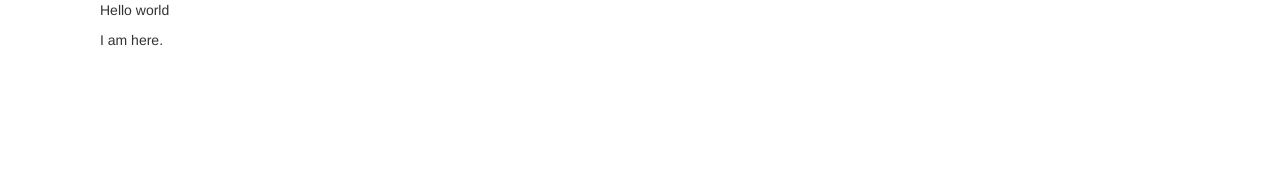
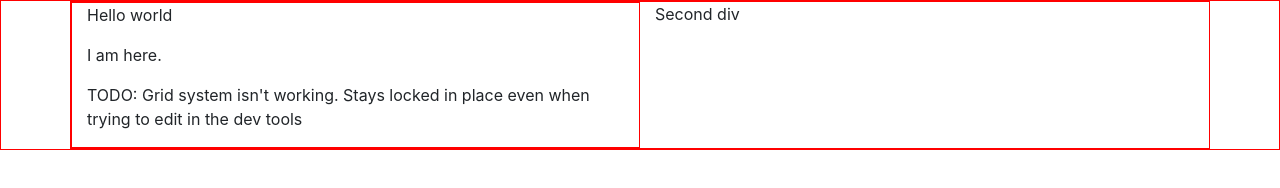
Before and after one commit to atp1o2/patch-up, a website: page index.html at #!/game in a window 1280 px wide. Drawn offline with nearby package versions, Linux system fonts and the light colour scheme; some packages are replaced by stand-ins of ours; a script that the page names is missing.

Commit message:
ui-bootstrap and bootstrap.css available

```diff
--- a/css/app.css
+++ b/css/app.css
@@ -0,0 +1 @@
+.debug { border: 1px red solid; }
--- a/index.html
+++ b/index.html
@@ -4,32 +4,23 @@
   <meta charset="UTF-8">
   <title>PatchUps</title>
 
-
-
   <script src='node_modules/jquery/dist/jquery.min.js'></script>
-
   <script src='lib/tether.min.js'></script>
   <script src='node_modules/bootstrap/dist/js/bootstrap.min.js'></script>
-
   <script src='lib/angular/angular.min.js'></script>
   <script src='lib/angular/angular-ui-router.min.js'></script>
   <script src='node_modules/angular-ui-bootstrap/dist/ui-bootstrap.js'></script>
-
-  <link href='node_modules/bootstrap/dist/css/bootstrap.css' rel="stylesheet"></link>
-
-
   <script src='lib/lodash.js'></script>
 
   <!-- /////////////// CSS /////////////// -->
   <link href="css/app.css" rel="stylesheet">
-  <link href="css/bootstrap-combined.min.css" rel="stylesheet">
+  <link href='node_modules/bootstrap/dist/css/bootstrap.css' rel="stylesheet"></link>
 
 </head>
 
 <body ng-app='patchUp'>
-  <main ui-view></main>
+  <main class='debug' ui-view></main>
 </body>
-
   <!-- /////////////// ANGULAR /////////////// -->
   <script src='app.js'></script>
   <script src='js/controllers/homeCtrl.js'></script>
--- a/views/homeView.html
+++ b/views/homeView.html
@@ -1,9 +1,15 @@
-<aside class="container">
+<aside class='container debug'>
 
-<div class="col-md-12">
-  <p>Hello world</p>
-  <p>{{message}}</p>
-</div>
+  <div class='row'>
+    <div class='debug col-md-6 '>
+      <p>Hello world</p>
+      <p>{{message}}</p>
+      <p>TODO: Grid system isn't working. Stays locked in place even when trying to edit in the dev tools</p>
+    </div>
 
+    <div class="col-md-6">
+      <p>Second div</p>
+    </div>
+  </div>
 
 </aside>
```
Also changed, not shown: views/gameView.html (+7 -3 lines).
